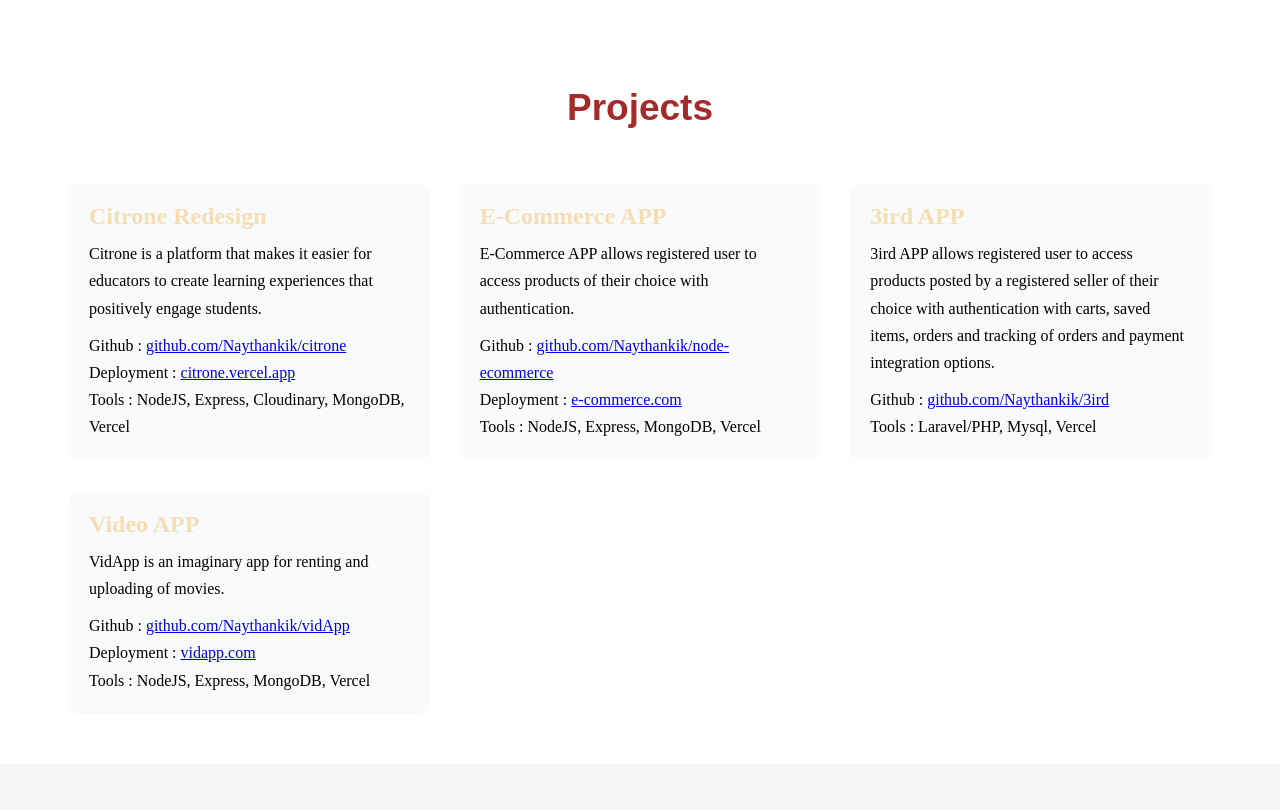
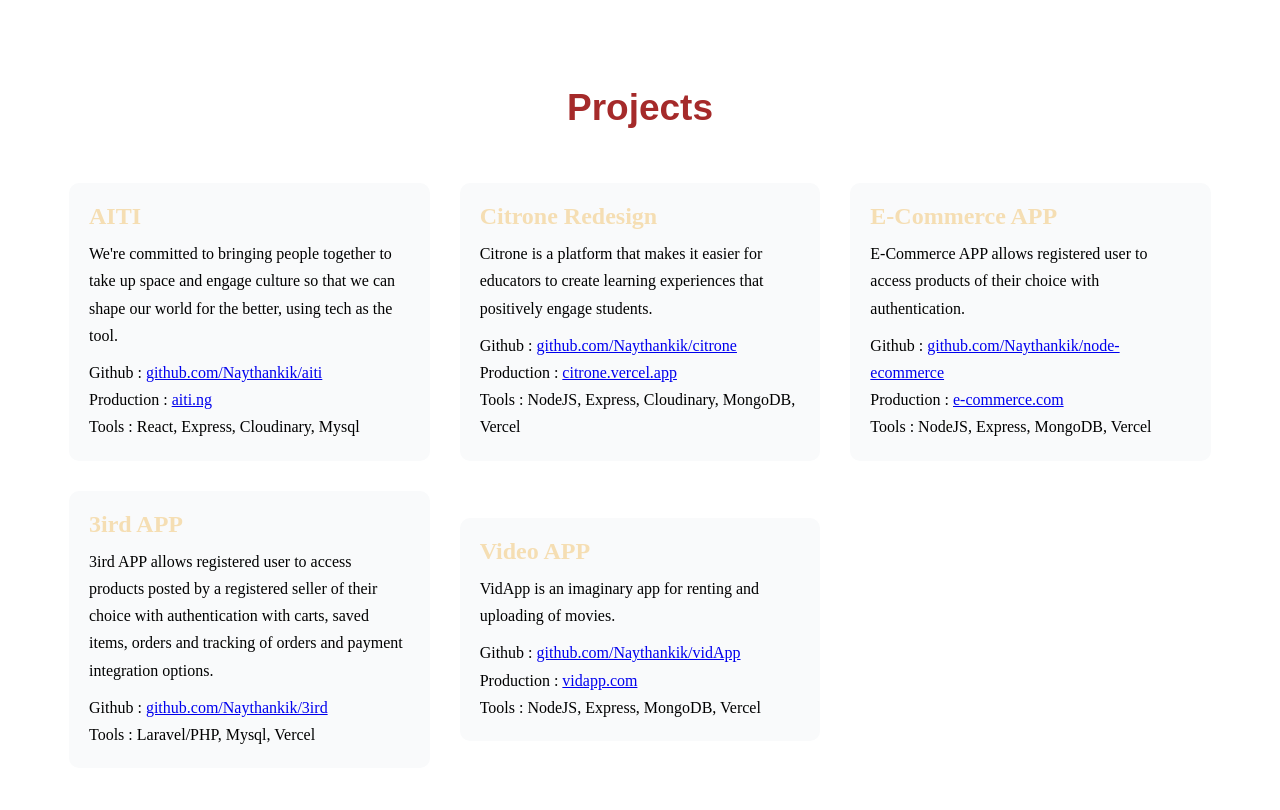
Before and after one commit to Naythankik/portfolio, a plain HTML site: page index.html in a window 1280 px wide. Shown: the part 1475-2285 px from the top of the page. Drawn offline with Linux system fonts and the light colour scheme; a web font is replaced by a local one.

Commit message:
progress

```diff
--- a/index.html
+++ b/index.html
@@ -29,7 +29,7 @@
         <h1>About Me</h1>
         <h3 style="margin-bottom: 20px">A bit about me</h3>
         <p>
-          I am a Software Engineer with a foundational understanding of
+          I am a Software Developer with a foundational understanding of
           designing and implementing new features from concept to production. I
           prioritize user experience while developing reusable and efficient
           code. I am dedicated to merging good design, technology, and
@@ -87,6 +87,13 @@
           <div class="tool">
             <img src="./images/laravel.png" alt="" /> <span>Laravel</span>
           </div>
+          <div class="tool">
+            <img src="./images/react.svg" alt="" /> <span>React</span>
+          </div>
+
+          <div class="tool">
+            <img src="./images/postman.png" alt="" /> <span>Postman</span>
+          </div>
         </div>
       </div>
     </main>
@@ -97,6 +104,24 @@
 
         <div class="providers">
           <div class="projects">
+            <div class="project">
+              <h2>AITI</h2>
+              <p style="color: black; padding: 10px 0">
+                We're committed to bringing people together to take up space and
+                engage culture so that we can shape our world for the better,
+                using tech as the tool.
+              </p>
+              <p>
+                Github :
+                <a href="#" target="_blank"> github.com/Naythankik/aiti </a>
+              </p>
+              <p>
+                Production :
+                <a href="https://aiti.ng/" target="_blank">aiti.ng</a>
+              </p>
+              <p>Tools : React, Express, Cloudinary, Mysql</p>
+            </div>
+
             <div class="project">
               <h2>Citrone Redesign</h2>
               <p style="color: black; padding: 10px 0">
@@ -110,13 +135,14 @@
                 >
               </p>
               <p>
-                Deployment :
+                Production :
                 <a href="https://citrone.vercel.app/" target="_blank"
                   >citrone.vercel.app</a
                 >
               </p>
               <p>Tools : NodeJS, Express, Cloudinary, MongoDB, Vercel</p>
             </div>
+
             <div class="project">
               <h2>E-Commerce APP</h2>
               <p style="color: black; padding: 10px 0">
@@ -132,7 +158,7 @@
                 >
               </p>
               <p>
-                Deployment :
+                Production :
                 <a href="https://node-ecommerce-eta.vercel.app/" target="_blank"
                   >e-commerce.com</a
                 >
@@ -171,7 +197,7 @@
               </p>
 
               <p>
-                Deployment :
+                Production :
                 <a href="https://vid-app.vercel.app/" target="_blank"
                   >vidapp.com</a
                 >
@@ -225,7 +251,7 @@
             <img src="./images/web.png" alt="" />
             <h2>Web Application Development</h2>
             <p>
-              I'm involved in the development, testing, and deployment phases.
+              I'm involved in the development, testing, and Production phases.
               Essentially, I write the code and implement the features of the
               application and test the application to ensure that it is bug-free
               and that it meets all requirement.
@@ -289,7 +315,9 @@
           <div class="socials">
             <div class="email">
               <label for="email">Email</label>
-              <a href="mailto:nathabolarin@gmail.com" target="_blank">nathabolarin@gmail.com</a>
+              <a href="mailto:nathabolarin@gmail.com" target="_blank"
+                >nathabolarin@gmail.com</a
+              >
             </div>
             <div class="email">
               <label for="address">Address</label>
```
Also changed, not shown: images/postman.png (added), images/react.svg (added).
